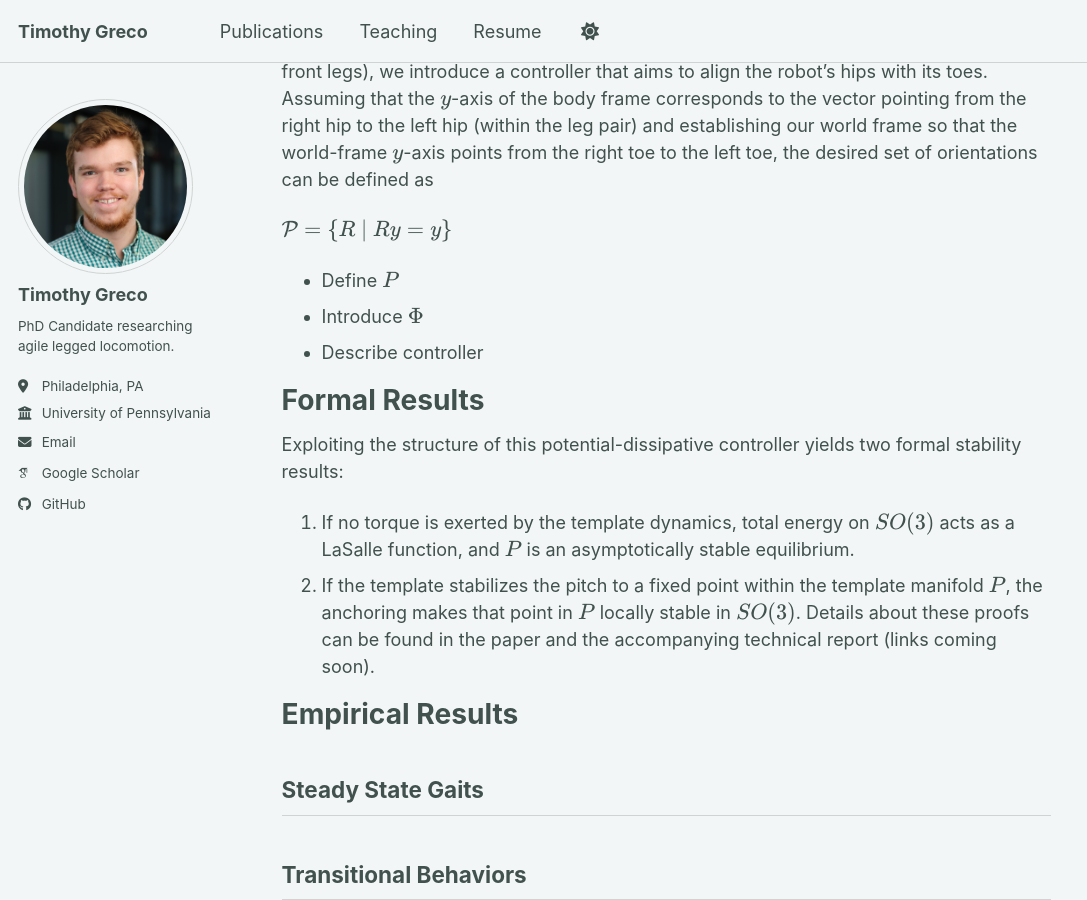
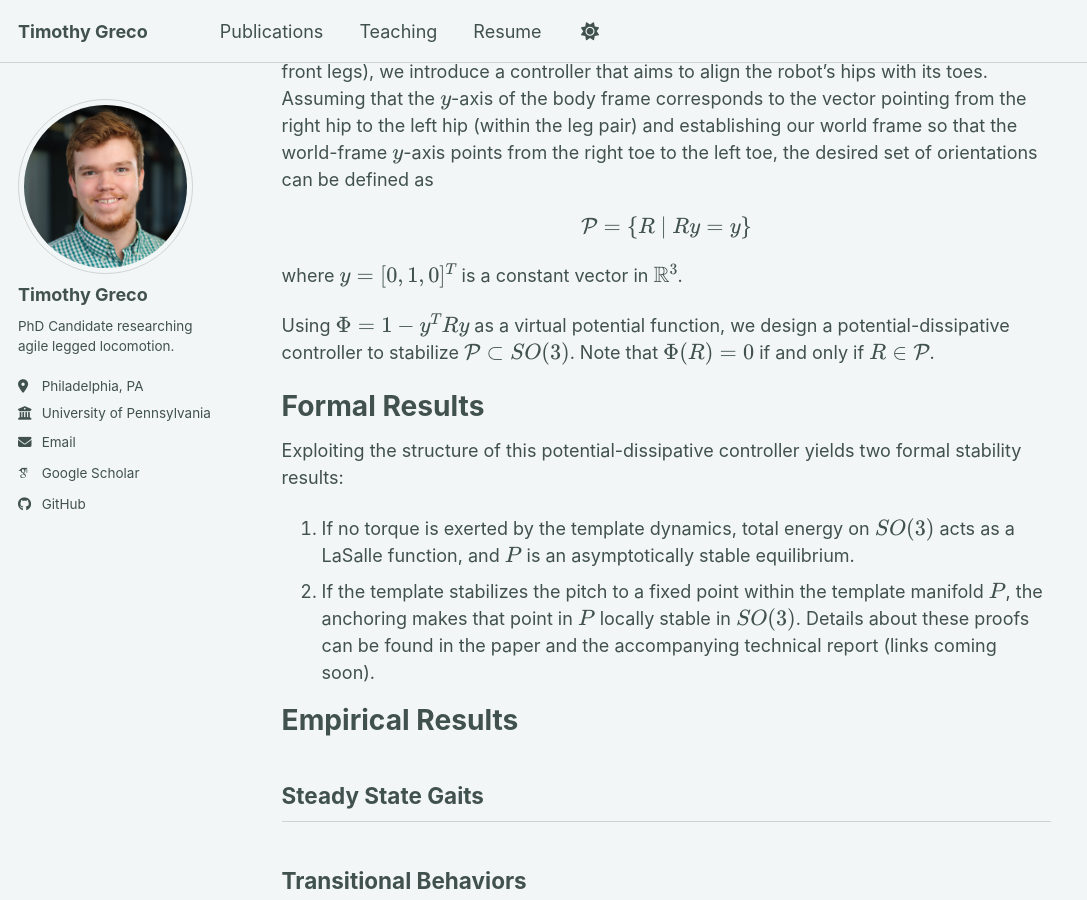
Before and after one commit to tmgreco/tmgreco.github.io, a Jekyll site: the page built from _publications/2023-05-29-Anchoring-Sagittal-Plane-Templates.md, in a window 1280 px wide and 900 px high, scrolled down 618 px. Shown: the whole window, without its empty margins (0-1087 px from the left). Built offline with Jekyll 4.4.1, drawn with Linux system fonts in a browser that asks for light colours; some web fonts are replaced; a script bundle is joined from its source files by our own code; library files that are not in the unit come from our copies.

Commit message:
Testing centering

```diff
--- a/_publications/2023-05-29-Anchoring-Sagittal-Plane-Templates.md
+++ b/_publications/2023-05-29-Anchoring-Sagittal-Plane-Templates.md
@@ -20,10 +20,12 @@ Controller Design
 ======
 Let $$R$$ be the orientation of the robot in $$SO(3)$$ represented by the rotation matrix that maps from the body frame to the world frame.  Focusing on the case in which the robot has two laterally-paired legs in contact with the ground (e.g. either both hind legs or both front legs), we introduce a controller that aims to align the robot's hips with its toes.  Assuming that the $$y$$-axis of the body frame corresponds to the vector pointing from the right hip to the left hip (within the leg pair) and establishing our world frame so that the world-frame $$y$$-axis points from the right toe to the left toe, the desired set of orientations can be defined as
 
-$$ \mathcal{P} = \{ R \ |\ Ry = y\} $$
-- Define $$P$$
-- Introduce $$\Phi$$
-- Describe controller
+<p align="center">$$ \mathcal{P} = \{ R \ |\ Ry = y\} $$</p>
+
+
+where $$y = [0, 1, 0]^T$$ is a constant vector in $$\mathbb{R}^3$$.
+
+Using $$\Phi = 1 - y^T R y$$ as a virtual potential function, we design a potential-dissipative controller to stabilize $$\mathcal{P} \subset SO(3)$$.  Note that $$\Phi(R) = 0$$ if and only if $$R \in \mathcal{P}$$.
 
 Formal Results
 ======
```
